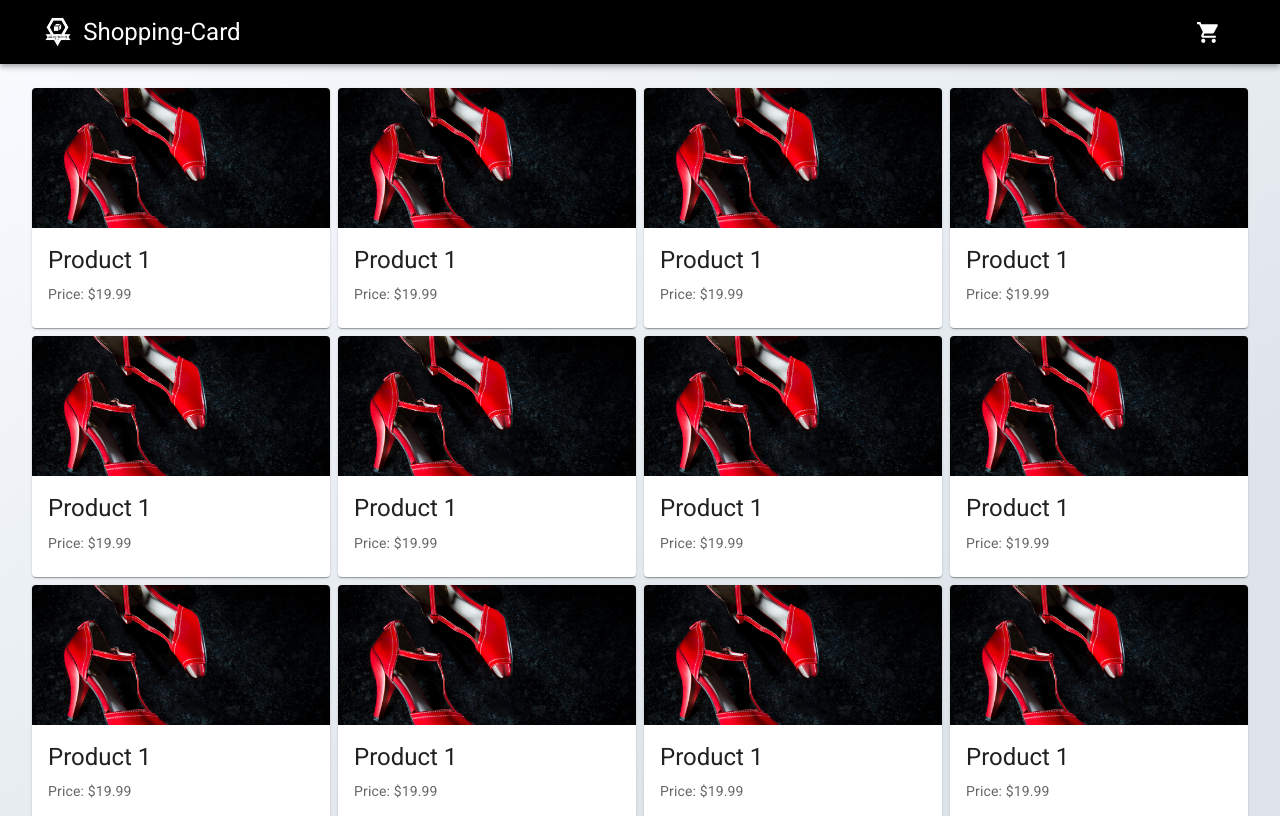
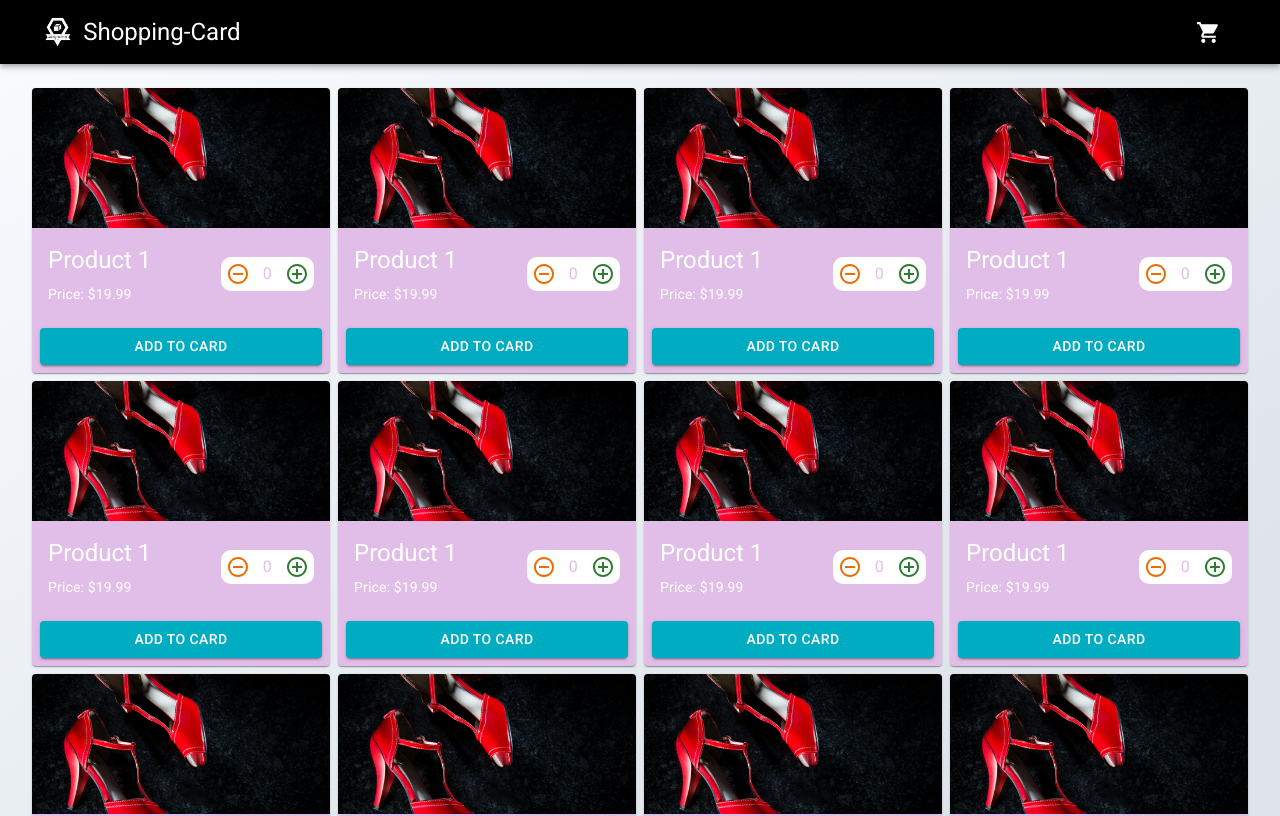
Before and after one commit to osama-maree/shopping-list-task, a React (Create React App) app: page / in a window 1280 px wide. Shown: the top 816 px of the page. Built offline with nearby package versions, Linux system fonts and the light colour scheme.

Commit message:
Add To Card Style

```diff
--- a/src/App.js
+++ b/src/App.js
@@ -3,6 +3,7 @@ import PageNotFound from "./pages/PageNotFound.jsx";
 import Home from "./pages/Home.jsx";
 import { Box } from "@mui/material";
 import Layout from "./component/Layout.jsx";
+import Order from "./pages/Order.jsx";
 
 const router = createBrowserRouter([
   {
@@ -13,6 +14,10 @@ const router = createBrowserRouter([
       {
         index: true,
         element: <Home />,
+      },
+      {
+        path: "order",
+        element: <Order />,
       },
     ],
   },
--- a/src/component/NavBar.jsx
+++ b/src/component/NavBar.jsx
@@ -8,6 +8,7 @@ import Container from "@mui/material/Container";
 import Avatar from "@mui/material/Avatar";
 import Tooltip from "@mui/material/Tooltip";
 import ShoppingCartIcon from "@mui/icons-material/ShoppingCart";
+import { Link } from "react-router-dom";
 function NavBar() {
   return (
     <AppBar position="static">
@@ -25,6 +26,7 @@ function NavBar() {
             Shopping-Card
           </Typography>
           <Box sx={{ flexGrow: 0, mr: "2%" }}>
+            <Link to="/order">
               <Tooltip title="Open ">
                 <IconButton
                   sx={{
@@ -42,6 +44,7 @@ function NavBar() {
                   />
                 </IconButton>
               </Tooltip>
+            </Link>
           </Box>
         </Toolbar>
       </Container>
--- a/src/component/ProductCard.jsx
+++ b/src/component/ProductCard.jsx
@@ -3,24 +3,76 @@ import Card from "@mui/material/Card";
 import CardContent from "@mui/material/CardContent";
 import CardMedia from "@mui/material/CardMedia";
 import Typography from "@mui/material/Typography";
-
+import { Box, Button, CardActions, IconButton, Stack } from "@mui/material";
+import { RemoveCircleOutline } from "@mui/icons-material";
+import ControlPointIcon from "@mui/icons-material/ControlPoint";
 const ProductCard = ({ name, image, price }) => {
   return (
-    <Card sx={{ width: "350px" }}>
+    <Card sx={{ width: "350px", backgroundColor: "#e1bee7" }}>
       <CardMedia
         component="img"
         alt={name}
         height="140"
         image={`/assets/${image}`}
       />
-      <CardContent>
-        <Typography gutterBottom variant="h5" component="div">
-          {name}
-        </Typography>
-        <Typography variant="body2" color="text.secondary">
-          Price: ${price}
-        </Typography>
+      <CardContent
+        sx={{
+          display: "flex",
+          justifyContent: "space-between",
+          alignItems: "center",
+        }}
+      >
+        <Box>
+          <Typography
+            gutterBottom
+            variant="h5"
+            component="div"
+            sx={{ color: "white" }}
+          >
+            {name}
+          </Typography>
+          <Typography variant="body2" color="white">
+            Price: ${price}
+          </Typography>
+        </Box>
+
+        <Stack
+          direction="row"
+          spacing={1}
+          sx={{ bgcolor: "white", color: "#e1bee7", borderRadius: "10px" }}
+        >
+          <IconButton size="small">
+            <RemoveCircleOutline color="warning" />
+          </IconButton>
+          <Typography
+            variant="body1"
+            sx={{ display: "flex", alignItems: "center" }}
+          >
+            {0}
+          </Typography>
+          <IconButton size="small">
+            <ControlPointIcon color="success" />
+          </IconButton>
+        </Stack>
       </CardContent>
+      <CardActions
+        sx={{
+          display: "flex",
+          justifyContent: "center",
+          alignItems: "center",
+        }}
+      >
+        <Button
+          variant="contained"
+          sx={{
+            width: "300px !important",
+            backgroundColor: "#00acc1 ",
+            "&:hover": { backgroundColor: "#00acc1" },
+          }}
+        >
+          Add to Card
+        </Button>
+      </CardActions>
     </Card>
   );
 };
--- a/src/component/ShoppingCart.jsx
+++ b/src/component/ShoppingCart.jsx
@@ -3,8 +3,10 @@ import Grid from "@mui/material/Grid";
 import ProductCard from "./ProductCard";
 import { Box } from "@mui/material";
 import PaginationComponent from "./Pagination.jsx";
+import { useShopping } from "../context/ShoppingContext.js";
 
 const ShoppingCart = ({ products }) => {
+  const { order, setOrder } = useShopping();
   const [currentPage, setCurrentPage] = useState(1);
   const itemsPerPage = 12;
   const startIndex = (currentPage - 1) * itemsPerPage;
--- a/src/pages/Home.jsx
+++ b/src/pages/Home.jsx
@@ -2,7 +2,6 @@ import React from "react";
 import ShoppingCart from "../component/ShoppingCart.jsx";
 import { Box } from "@mui/material";
 import { products } from "../component/product.js";
-
 const Home = () => {
   return (
     <Box maxWidth="95%" margin="auto" my={3}>
--- /dev/null
+++ b/src/pages/Order.jsx
@@ -0,0 +1,9 @@
+import React from 'react'
+
+const Order = () => {
+  return (
+    <div> Order</div>
+  )
+}
+
+export default Order;
```
Lines whose indentation alone changed are shown as unchanged.
